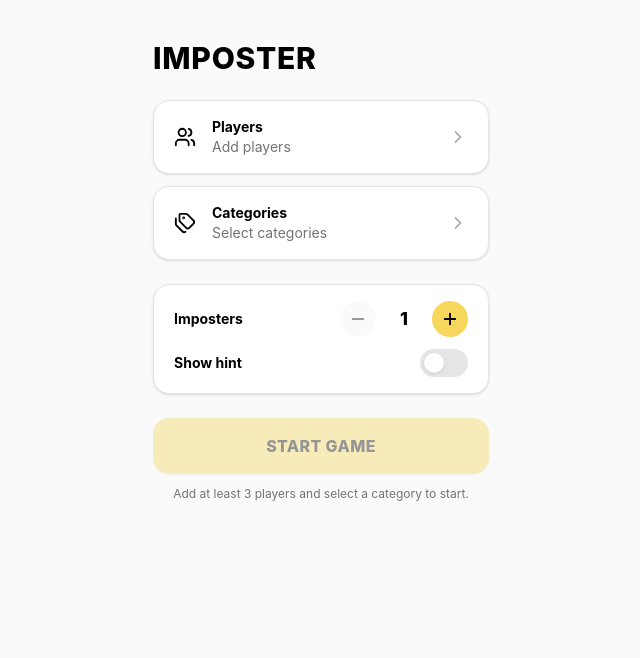
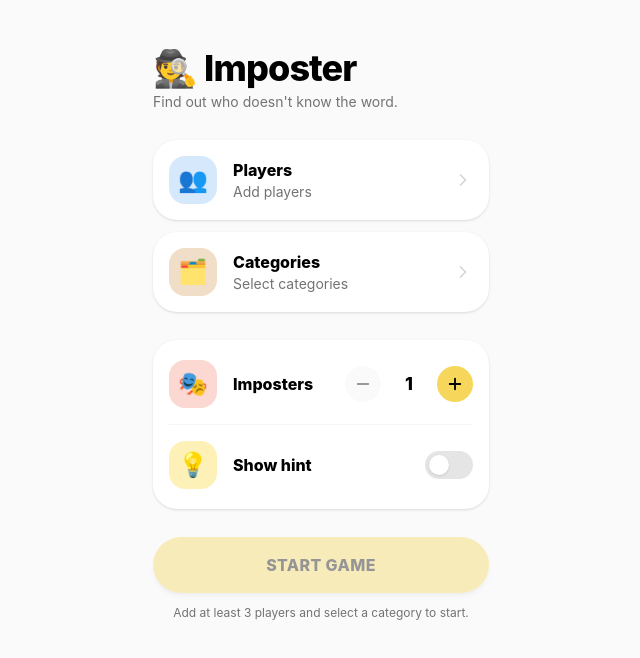
Before and after one commit to ValerianCoelho/imposter, a React (Vite) app: page / in a window 1280 px wide. Shown: the top 658 px of the page, without its empty margins (319-959 px from the left). Built offline with nearby package versions, Linux system fonts and the light colour scheme.

Commit message:
feat: enhance player and category screens with emoji and tint properties, update game store logic

```diff
--- a/src/frontend/components/modules/start-screen/categories-screen/index.tsx
+++ b/src/frontend/components/modules/start-screen/categories-screen/index.tsx
@@ -1,4 +1,4 @@
-import { ArrowLeft } from 'lucide-react'
+import { ArrowLeft, CircleCheck } from 'lucide-react'
 import { useNavigate } from 'react-router-dom'
 import { CATEGORY_OPTIONS } from '../../../../constants/categories'
 import { useGameStore } from '../../../../store/game-store'
@@ -15,16 +15,19 @@ export default function CategoriesScreen() {
           type="button"
           onClick={() => navigate('/')}
           aria-label="Back"
-          className="flex h-9 w-9 items-center justify-center rounded-full bg-neutral-100 text-black hover:bg-neutral-200"
+          className="flex h-10 w-10 items-center justify-center rounded-full bg-white text-black shadow-sm transition-colors hover:bg-neutral-100"
         >
           <ArrowLeft size={18} strokeWidth={2.5} />
         </button>
-        <h1 className="text-2xl font-extrabold tracking-wide text-black">
-          Categories
-        </h1>
+        <div>
+          <h1 className="text-2xl font-extrabold tracking-wide text-black">
+            Categories
+          </h1>
+          <p className="text-sm text-neutral-500">Pick where the word comes from</p>
+        </div>
       </div>
 
-      <div className="flex flex-wrap gap-2">
+      <div className="divide-y divide-neutral-100 overflow-hidden rounded-3xl bg-white shadow-sm">
         {CATEGORY_OPTIONS.map((category) => {
           const isSelected = categoryIds.includes(category.id)
 
@@ -33,13 +36,25 @@ export default function CategoriesScreen() {
               key={category.id}
               type="button"
               onClick={() => toggleCategory(category.id)}
-              className={`rounded-full border px-4 py-2 text-sm font-bold transition-colors ${
-                isSelected
-                  ? 'border-[#EFCA41] bg-[#F6D75C] text-black'
-                  : 'border-neutral-200 bg-white text-black hover:bg-neutral-50'
-              }`}
+              className="flex w-full items-center gap-4 px-4 py-3.5 text-left transition-colors hover:bg-neutral-50"
             >
-              {category.label}
+              <div
+                style={{ backgroundColor: category.tint }}
+                className="flex h-10 w-10 shrink-0 items-center justify-center rounded-xl text-lg"
+              >
+                {category.emoji}
+              </div>
+
+              <span className="flex-1 text-sm font-bold text-black">
+                {category.label}
+              </span>
+
+              {isSelected && (
+                <CircleCheck
+                  size={20}
+                  className="shrink-0 fill-[#F6D75C] text-black"
+                />
+              )}
             </button>
           )
         })}
--- a/src/frontend/components/modules/start-screen/index.tsx
+++ b/src/frontend/components/modules/start-screen/index.tsx
@@ -1,4 +1,3 @@
-import { Tags, Users } from 'lucide-react'
 import { useNavigate } from 'react-router-dom'
 import { SectionCard } from '../../ui/section-card'
 import { Stepper } from '../../ui/stepper'
@@ -45,29 +44,41 @@ export default function StartScreen() {
     selectedCategoryLabels.length > 0
 
   return (
-    <div className="mx-auto flex w-full max-w-sm flex-col gap-6 px-6 py-10">
-      <h1 className="text-3xl font-extrabold tracking-wide text-black">
-        IMPOSTER
-      </h1>
+    <div className="mx-auto flex w-full max-w-sm flex-col gap-7 px-6 py-12">
+      <div>
+        <h1 className="text-4xl font-extrabold tracking-tight text-black">
+          🕵️ Imposter
+        </h1>
+        <p className="mt-1 text-sm text-neutral-500">
+          Find out who doesn't know the word.
+        </p>
+      </div>
 
       <div className="flex flex-col gap-3">
         <SectionCard
           label="Players"
           preview={playersPreview}
           onClick={() => navigate('/players')}
-          icon={<Users size={22} className="shrink-0 text-black" />}
+          emoji="👥"
+          tint="#D6E9FC"
         />
         <SectionCard
           label="Categories"
           preview={categoriesPreview}
           onClick={() => navigate('/categories')}
-          icon={<Tags size={22} className="shrink-0 text-black" />}
+          emoji="🗂️"
+          tint="#F0DEC8"
         />
       </div>
 
-      <div className="flex flex-col gap-3 rounded-2xl border border-neutral-200 bg-white px-5 py-4 shadow-sm">
-        <div className="flex items-center justify-between">
-          <p className="text-sm font-bold text-black">Imposters</p>
+      <div className="flex flex-col gap-1 rounded-3xl bg-white px-4 py-2 shadow-sm">
+        <div className="flex items-center justify-between py-3">
+          <div className="flex items-center gap-4">
+            <div className="flex h-12 w-12 shrink-0 items-center justify-center rounded-2xl bg-[#FBD8D2] text-2xl">
+              🎭
+            </div>
+            <p className="text-base font-extrabold text-black">Imposters</p>
+          </div>
           <Stepper
             value={imposterCount}
             onIncrement={incrementImposterCount}
@@ -77,8 +88,15 @@ export default function StartScreen() {
           />
         </div>
 
-        <div className="flex items-center justify-between">
-          <p className="text-sm font-bold text-black">Show hint</p>
+        <div className="h-px bg-neutral-100" />
+
+        <div className="flex items-center justify-between py-3">
+          <div className="flex items-center gap-4">
+            <div className="flex h-12 w-12 shrink-0 items-center justify-center rounded-2xl bg-[#FDF1B8] text-2xl">
+              💡
+            </div>
+            <p className="text-base font-extrabold text-black">Show hint</p>
+          </div>
           <Toggle
             checked={hintEnabled}
             onChange={setHintEnabled}
@@ -91,12 +109,12 @@ export default function StartScreen() {
         type="button"
         onClick={() => navigate('/game')}
         disabled={!canStart}
-        className="rounded-2xl bg-[#F6D75C] px-5 py-4 text-center text-base font-extrabold tracking-wide text-black shadow-sm transition-colors disabled:cursor-not-allowed disabled:opacity-40 enabled:hover:bg-[#EFCA41]"
+        className="rounded-full bg-[#F6D75C] px-5 py-4 text-center text-base font-extrabold tracking-wide text-black shadow-md transition-all disabled:cursor-not-allowed disabled:opacity-40 enabled:hover:-translate-y-0.5 enabled:hover:bg-[#EFCA41] enabled:hover:shadow-lg"
       >
         START GAME
       </button>
       {!canStart && (
-        <p className="-mt-3 text-center text-xs text-neutral-500">
+        <p className="-mt-4 text-center text-xs text-neutral-500">
           Add at least {MIN_PLAYERS_TO_START} players and select a category to
           start.
         </p>
--- a/src/frontend/components/ui/section-card/section-card.tsx
+++ b/src/frontend/components/ui/section-card/section-card.tsx
@@ -1,33 +1,39 @@
 import { ChevronRight } from 'lucide-react'
-import type { ReactNode } from 'react'
 
 interface SectionCardProps {
   label: string
   preview: string
   onClick: () => void
-  icon?: ReactNode
+  emoji: string
+  tint: string
 }
 
 export default function SectionCard({
   label,
   preview,
   onClick,
-  icon,
+  emoji,
+  tint,
 }: SectionCardProps) {
   return (
     <button
       type="button"
       onClick={onClick}
-      className="flex w-full items-center gap-4 rounded-2xl border border-neutral-200 bg-white px-5 py-4 text-left shadow-sm transition-colors hover:bg-neutral-50"
+      className="flex w-full items-center gap-4 rounded-3xl bg-white px-4 py-4 text-left shadow-sm transition-all hover:-translate-y-0.5 hover:shadow-md"
     >
-      {icon}
+      <div
+        style={{ backgroundColor: tint }}
+        className="flex h-12 w-12 shrink-0 items-center justify-center rounded-2xl text-2xl"
+      >
+        {emoji}
+      </div>
 
       <div className="min-w-0 flex-1">
-        <p className="text-sm font-bold text-black">{label}</p>
+        <p className="text-base font-extrabold text-black">{label}</p>
         <p className="truncate text-sm text-neutral-500">{preview}</p>
       </div>
 
-      <ChevronRight size={20} className="shrink-0 text-neutral-400" />
+      <ChevronRight size={20} className="shrink-0 text-neutral-300" />
     </button>
   )
 }
--- a/src/frontend/constants/categories.ts
+++ b/src/frontend/constants/categories.ts
@@ -1,15 +1,30 @@
 export interface CategoryOption {
   id: string
   label: string
+  emoji: string
+  tint: string
 }
 
 export const CATEGORY_OPTIONS: CategoryOption[] = [
-  { id: 'food-drink', label: 'Food & Drink' },
-  { id: 'animals', label: 'Animals' },
-  { id: 'movies-tv', label: 'Movies & TV' },
-  { id: 'sports', label: 'Sports' },
-  { id: 'countries', label: 'Countries' },
-  { id: 'occupations', label: 'Occupations' },
-  { id: 'household-items', label: 'Household Items' },
-  { id: 'celebrities', label: 'Celebrities' },
+  { id: 'everyday-objects', label: 'Everyday Objects', emoji: '📦', tint: '#F0DEC8' },
+  { id: 'famous-people', label: 'Famous People', emoji: '⭐', tint: '#FDF3C4' },
+  { id: 'foods-drinks', label: 'Foods & Drinks', emoji: '🍔', tint: '#FBE3C6' },
+  { id: 'animals', label: 'Animals', emoji: '🐾', tint: '#E7D8C6' },
+  { id: 'brands-logos', label: 'Brands & Logos', emoji: '🏷️', tint: '#F3E6CE' },
+  { id: 'colours-shapes', label: 'Colours & Shapes', emoji: '🎨', tint: '#FCD9E3' },
+  { id: 'countries-cities', label: 'Countries & Cities', emoji: '🌍', tint: '#D7F0E0' },
+  { id: 'emotions-feelings', label: 'Emotions & Feelings', emoji: '😊', tint: '#FDEEC0' },
+  { id: 'hobbies-activities', label: 'Hobbies & Activities', emoji: '🎯', tint: '#FBD6D6' },
+  { id: 'internet-culture', label: 'Internet Culture', emoji: '💻', tint: '#DCE6F0' },
+  { id: 'kitchen-cooking', label: 'Kitchen & Cooking', emoji: '🍳', tint: '#FBEACB' },
+  { id: 'movies-tv-shows', label: 'Movies & TV Shows', emoji: '🎬', tint: '#E4E4E8' },
+  { id: 'music-bands', label: 'Music & Bands', emoji: '🎵', tint: '#D8E1F5' },
+  { id: 'occupations', label: 'Occupations', emoji: '💼', tint: '#EDDCC8' },
+  { id: 'school-education', label: 'School & Education', emoji: '🎓', tint: '#FBEAC0' },
+  { id: 'science-technology', label: 'Science & Technology', emoji: '🔬', tint: '#D6EAF5' },
+  { id: 'sports', label: 'Sports', emoji: '🏆', tint: '#FDF0C4' },
+  { id: 'superheroes', label: 'Superheroes', emoji: '🦸', tint: '#FBD6D6' },
+  { id: 'transportation', label: 'Transportation', emoji: '🚗', tint: '#FBD6D2' },
+  { id: 'video-games', label: 'Video Games', emoji: '🎮', tint: '#E3DEF5' },
+  { id: 'weather-nature', label: 'Weather & Nature', emoji: '🌦️', tint: '#D6EAF7' },
 ]
--- a/src/frontend/store/game-store.ts
+++ b/src/frontend/store/game-store.ts
@@ -10,7 +10,6 @@ interface GameState {
   imposterCount: number
   hintEnabled: boolean
 
-  addPlayer: () => void
   updatePlayerName: (index: number, name: string) => void
   removePlayer: (index: number) => void
 
@@ -25,19 +24,19 @@ interface GameState {
 export const useGameStore = create<GameState>()(
   persist(
     (set) => ({
-      playerNames: ['', ''],
+      playerNames: [],
       categoryIds: [],
       imposterCount: MIN_IMPOSTER_COUNT,
       hintEnabled: false,
 
-      addPlayer: () =>
-        set((state) => ({ playerNames: [...state.playerNames, ''] })),
-
       updatePlayerName: (index, name) =>
         set((state) => ({
-          playerNames: state.playerNames.map((existing, i) =>
-            i === index ? name : existing,
-          ),
+          playerNames:
+            index >= state.playerNames.length
+              ? [...state.playerNames, name]
+              : state.playerNames.map((existing, i) =>
+                  i === index ? name : existing,
+                ),
         })),
 
       removePlayer: (index) =>
```
Also changed, not shown: src/frontend/components/modules/start-screen/players-screen/index.tsx (+38 -20 lines).
